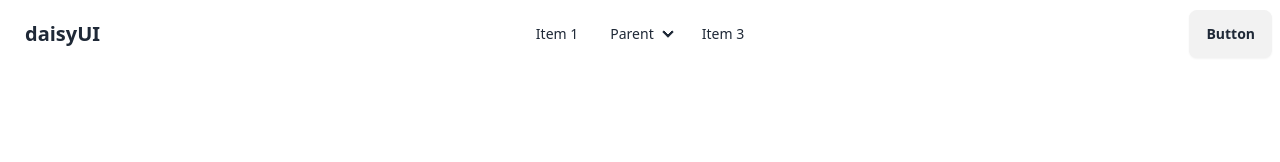
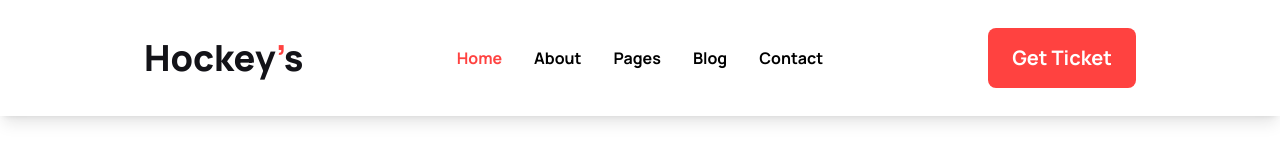
Before and after one commit to abdur-rhaman-babu/hockey-website, a plain HTML site: page index.html in a window 1280 px wide. Drawn offline with nearby package versions, Linux system fonts and the light colour scheme.

Commit message:
navbar done

```diff
--- a/index.html
+++ b/index.html
@@ -7,10 +7,19 @@
     <link href="https://cdn.jsdelivr.net/npm/daisyui@4.12.10/dist/full.min.css" rel="stylesheet" type="text/css" />
     <script src="https://cdn.tailwindcss.com"></script>
     <link rel="stylesheet" href="https://cdnjs.cloudflare.com/ajax/libs/font-awesome/6.6.0/css/all.min.css" integrity="sha512-Kc323vGBEqzTmouAECnVceyQqyqdsSiqLQISBL29aUW4U/M7pSPA/gEUZQqv1cwx4OnYxTxve5UMg5GT6L4JJg==" crossorigin="anonymous" referrerpolicy="no-referrer" />
+    <link rel="preconnect" href="https://fonts.googleapis.com">
+    <link rel="preconnect" href="https://fonts.gstatic.com" crossorigin>
+    <link href="https://fonts.googleapis.com/css2?family=Manrope:wght@200..800&display=swap" rel="stylesheet">
+
+    <style>
+        .font-mr {
+        font-family: "Manrope", sans-serif;
+        }
+    </style>
 </head>
 <body>
     <header>
-        <div class="navbar bg-base-100">
+        <div class="navbar lg:px-36 lg:py-7 md:px-12 md:py-6 px-5 py-5 shadow-lg">
             <div class="navbar-start">
               <div class="dropdown">
                 <div tabindex="0" role="button" class="btn btn-ghost lg:hidden">
@@ -30,36 +39,26 @@
                 <ul
                   tabindex="0"
                   class="menu menu-sm dropdown-content bg-base-100 rounded-box z-[1] mt-3 w-52 p-2 shadow">
-                  <li><a>Item 1</a></li>
-                  <li>
-                    <a>Parent</a>
-                    <ul class="p-2">
-                      <li><a>Submenu 1</a></li>
-                      <li><a>Submenu 2</a></li>
-                    </ul>
-                  </li>
-                  <li><a>Item 3</a></li>
+                  <li><a class="font-mr text-base font-bold text-black">Home</a></li>
+                  <li><a class="font-mr text-base font-bold text-black">About</a></li>
+                  <li><a class="font-mr text-base font-bold text-black">Pages</a></li>
+                  <li><a class="font-mr text-base font-bold text-black">Blog</a></li>
+                  <li><a class="font-mr text-base font-bold text-black">Contact</a></li>
                 </ul>
               </div>
-              <a class="btn btn-ghost text-xl">daisyUI</a>
+              <a class="md:text-4xl text-2xl font-extrabold font-mr text-[#131318]">Hockey<span class="text-[#ff4240]">’</span>s</a>
             </div>
             <div class="navbar-center hidden lg:flex">
               <ul class="menu menu-horizontal px-1">
-                <li><a>Item 1</a></li>
-                <li>
-                  <details>
-                    <summary>Parent</summary>
-                    <ul class="p-2">
-                      <li><a>Submenu 1</a></li>
-                      <li><a>Submenu 2</a></li>
-                    </ul>
-                  </details>
-                </li>
-                <li><a>Item 3</a></li>
+                <li><a class="font-mr text-base font-bold text-[#FF4240]">Home</a></li>
+                <li><a class="font-mr text-base font-bold text-black">About</a></li>
+                <li><a class="font-mr text-base font-bold text-black">Pages</a></li>
+                <li><a class="font-mr text-base font-bold text-black">Blog</a></li>
+                <li><a class="font-mr text-base font-bold text-black">Contact</a></li>
               </ul>
             </div>
             <div class="navbar-end">
-              <a class="btn">Button</a>
+              <a class="md:px-6 md:py-4 px-4 py-3 text-white font-mr md:text-xl text-base font-bold bg-[#FF4240] rounded-lg cursor-pointer">Get Ticket</a>
             </div>
           </div>
     </header>
```
